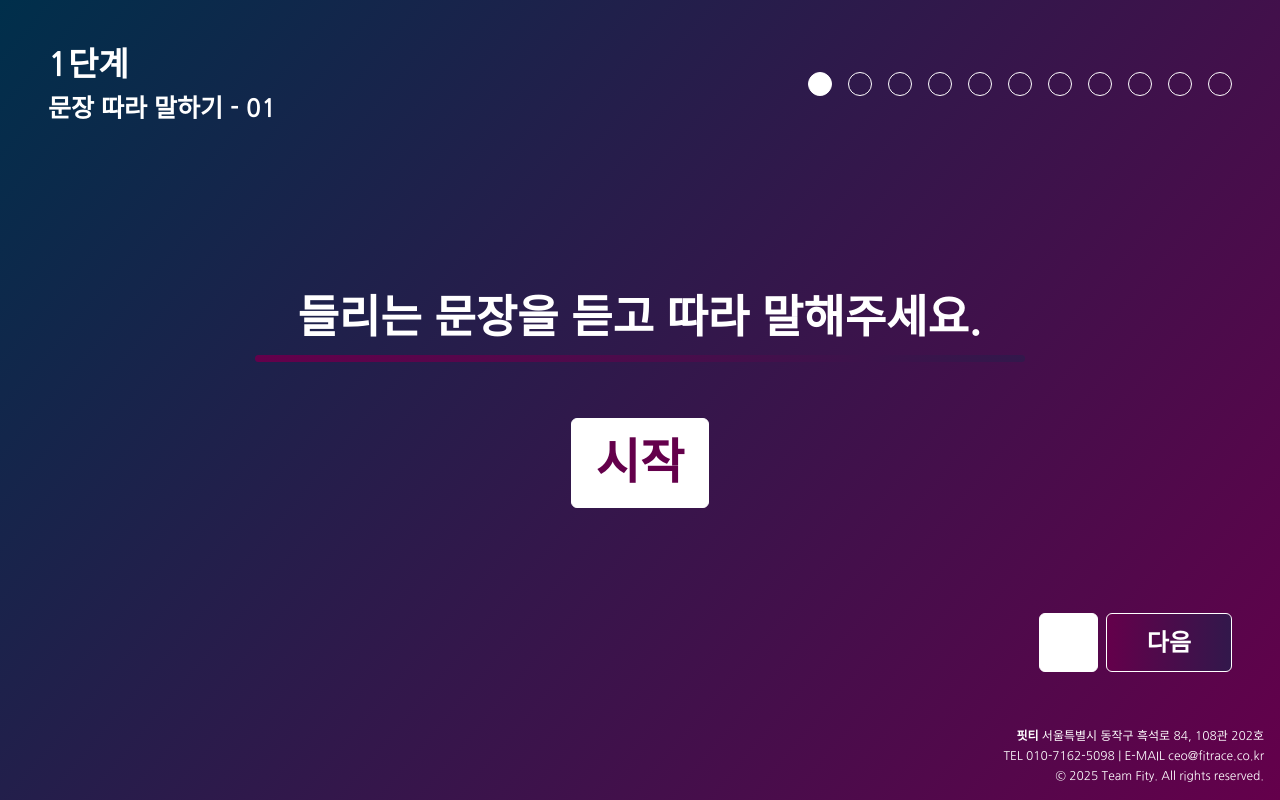
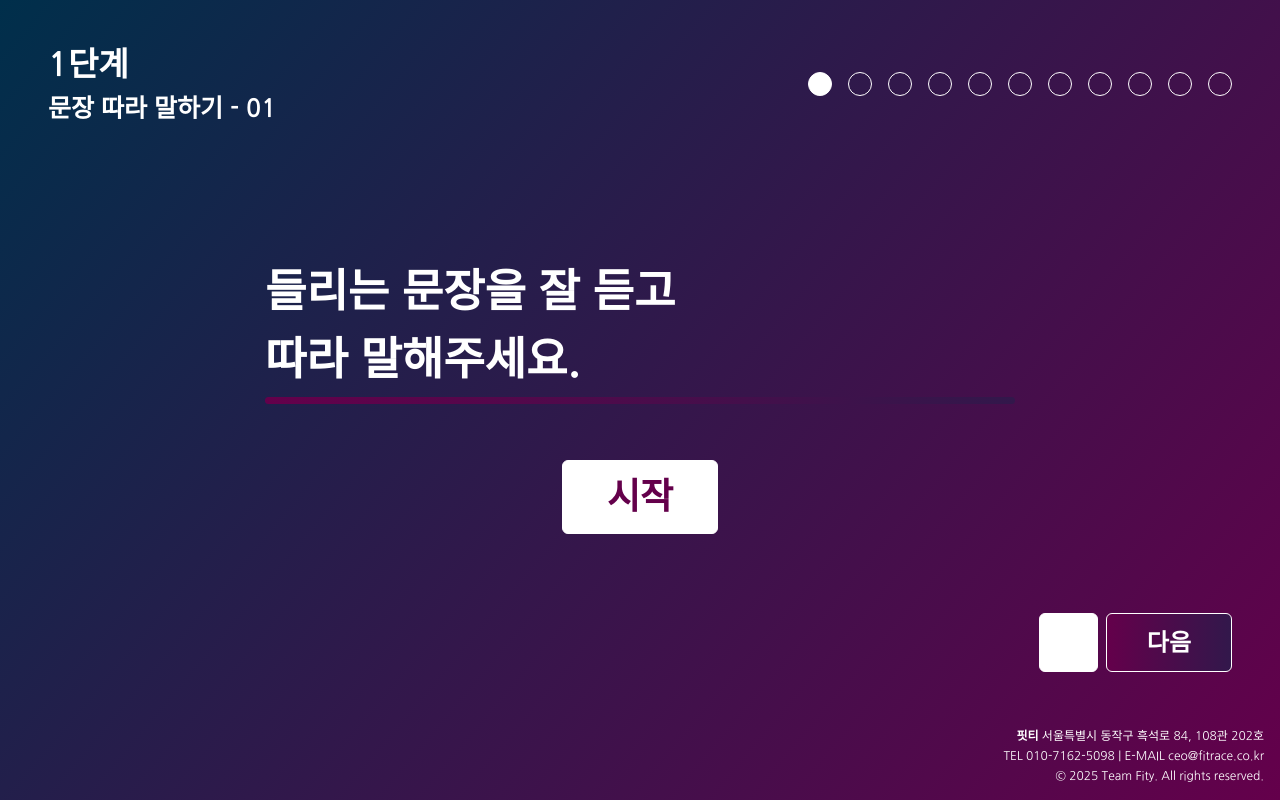
Before and after one commit to selfishAltruism/AI_Voice_Dementia_Guardian_FE, a Next.js app: page /inference/1 in a window 1280 px wide. Before the commit this address had no page. Built offline with nearby package versions, Linux system fonts and the light colour scheme; what @ffmpeg/ffmpeg would draw is missing.

Commit message:
design: update inference page (#1)

```diff
--- a/src/app/inference/[step]/page.tsx
+++ b/src/app/inference/[step]/page.tsx
@@ -9,6 +9,8 @@ import {
   usePersonalInfoStore,
   useInferenceInputDataStore,
 } from "@/shared/store";
+
+import { inferenceMainTitle } from "@/shared";
 
 const Inference = ({
   params: { step },
@@ -25,16 +27,16 @@ const Inference = ({
 
   const router = useRouter();
 
-  useEffect(() => {
+  /* useEffect(() => {
     if (isPersonalInfoComplete()) return;
     toast.error("기본 인적 사항을 입력해주세요.");
     router.replace("/personal-info");
   }, []);
-
+ */
   return (
     <>
-      <h1 className="mt-20">들리는 문장을 듣고 따라 말해주세요.</h1>
-      <div className="mb-2 mt-1 h-[7px] w-[770px] rounded-lg bg-gradient-to-r from-sub to-main bg-[length:200%_200%]" />
+      <h1 className="mt-20 w-[750px]">{inferenceMainTitle[+step].child}</h1>
+      <div className="mb-2 mt-1 h-[7px] w-[750px] rounded-lg bg-gradient-to-r from-sub to-main bg-[length:200%_200%]" />
       <div className="mt-12 flex items-center gap-12">
         {isReplay.current ? (
           <Recorder isReplay={isReplay}>
--- a/src/entities/inference/ui/Recorder.tsx
+++ b/src/entities/inference/ui/Recorder.tsx
@@ -149,16 +149,16 @@ export function Recorder({
       {recording ? (
         <canvas
           ref={canvasRef}
-          width={767}
+          width={740}
           height={150}
           className="rounded"
           style={{ backgroundColor: "transparent", marginBottom: "30px" }}
         />
       ) : (
-        <div className="mb-[105px] mt-[73px] h-[2px] w-[767px] rounded-md bg-white" />
+        <div className="mb-[105px] mt-[73px] h-[2px] w-[750px] rounded-md bg-white" />
       )}
       <div className="flex items-center gap-3">
-        <p className="mr-1 flex h-[90px] w-[244px] items-center justify-center rounded-md border border-white bg-white bg-gradient-to-r text-[54px] font-bold text-sub">
+        <p className="ml-[9px] mr-[9px] flex h-[74px] w-[235px] items-center justify-center rounded-md border border-white bg-white bg-gradient-to-r text-[45px] font-bold text-sub">
           {formatTime(elapsedTime)}
         </p>
         <Button
--- a/src/entities/layout/ui/Button.tsx
+++ b/src/entities/layout/ui/Button.tsx
@@ -12,7 +12,7 @@ export const Button = ({
   return (
     <button
       onClick={onClick}
-      className={`flex items-center justify-center rounded-md border border-white bg-white bg-gradient-to-r px-6 py-5 text-5xl font-bold text-sub ${className}`}
+      className={`flex items-center justify-center rounded-md border border-white bg-white bg-gradient-to-r px-11 py-4 text-4xl font-bold text-sub ${className}`}
     >
       {children}
     </button>
```
